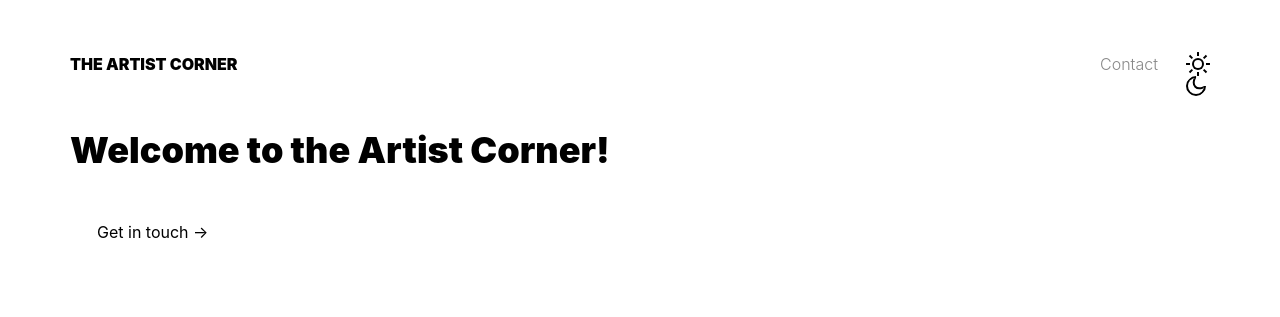
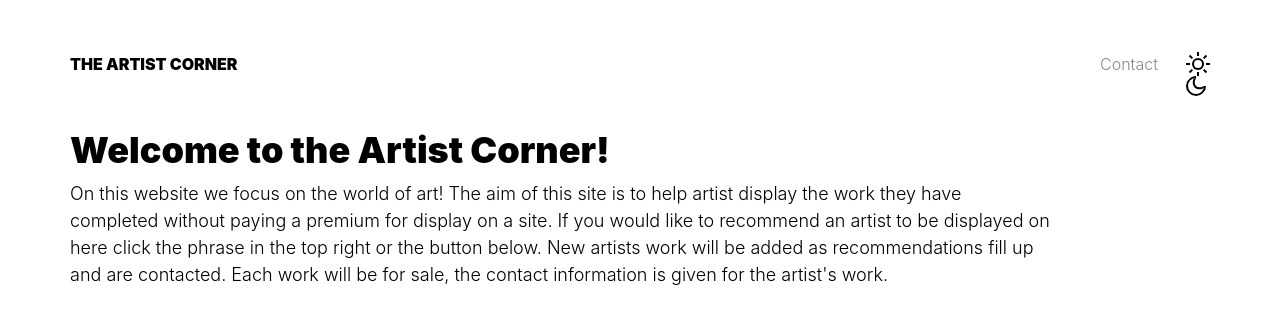
Before and after one commit to faulknert/ArtistBlog, a Gatsby site: page / in a window 1280 px wide. Shown: the top 317 px of the page. Built offline with nearby package versions, Linux system fonts and the light colour scheme; Gatsby itself is replaced by a stand-in of ours.

Commit message:
adding an about and chaning contact wording

```diff
--- a/site-meta-data.json
+++ b/site-meta-data.json
@@ -4,6 +4,6 @@
   "description": "Delog, a GatsbyJS and Netlify CMS starter for Designers and Developers",
   "home": {
     "title": "Welcome to the Artist Corner!",
-    "description": ""
+    "description": "On this website we focus on the world of art! The aim of this site is to help artist display the work they have completed without paying a premium for display on a site. If you would like to recommend an artist to be displayed on here click the phrase in the top right or the button below. New artists work will be added as recommendations fill up and are contacted. Each work will be for sale, the contact information is given for the artist's work. "
   }
 }
--- a/src/pages/contact.js
+++ b/src/pages/contact.js
@@ -11,7 +11,7 @@ const ContactPage = ({
   return (
     <Layout>
       <Helmet>
-        <title>Contact — {site.siteMetadata.title}</title>
+        <title>Reccomend a Artist — {site.siteMetadata.title}</title>
         <meta name="description" content={"Contact page of " + site.siteMetadata.description} />
       </Helmet>
       <div className="two-grids -contact">
```
